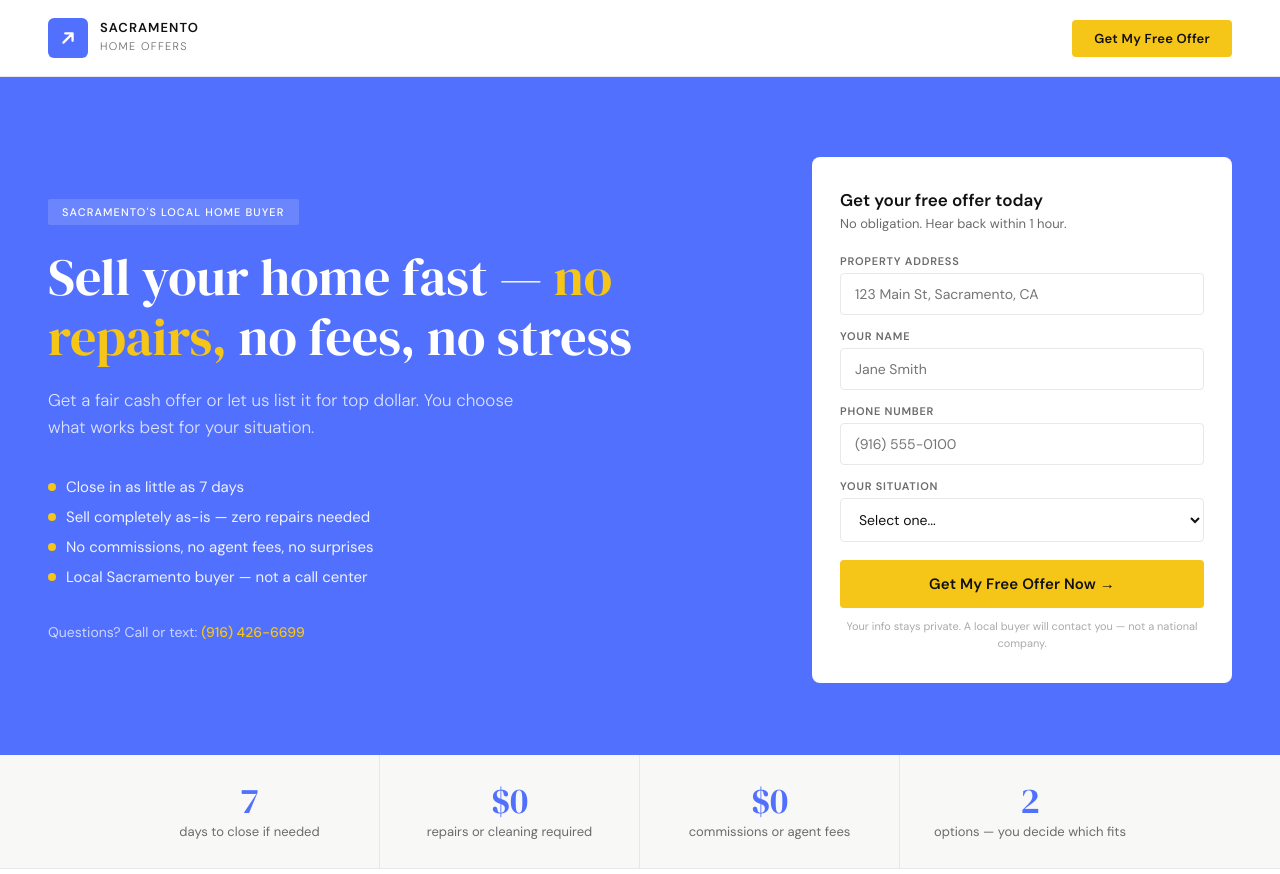
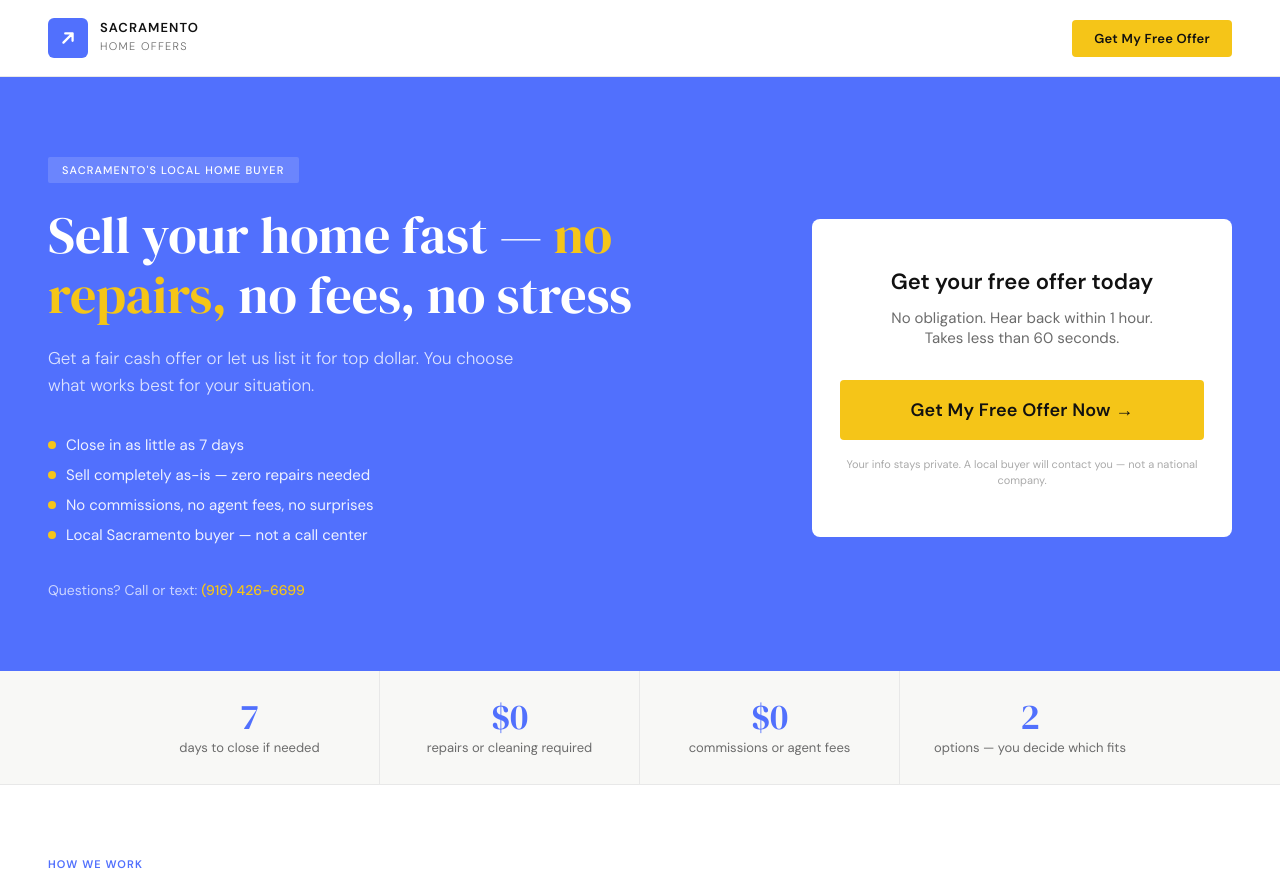
Before and after one commit to chantelmh/sacramento-home-offers, a plain HTML site: page index.html in a window 1280 px wide. Shown: the top 874 px of the page. Drawn offline with Linux system fonts and the light colour scheme.

Commit message:
button only index.html

```diff
--- a/index.html
+++ b/index.html
@@ -223,65 +223,12 @@
     <p class="hero-phone">Questions? Call or text: <a href="tel:9164266699">(916) 426-6699</a></p>
   </div>
 
-  <div class="hero-form" id="form">
-    <p class="form-title">Get your free offer today</p>
-    <p class="form-sub">No obligation. Hear back within 1 hour.</p>
-    <div id="form-fields">
-      <div class="field">
-        <label>Property address</label>
-        <input type="text" id="f-address" placeholder="123 Main St, Sacramento, CA" />
-      </div>
-      <div class="field">
-        <label>Your name</label>
-        <input type="text" id="f-name" placeholder="Jane Smith" />
-      </div>
-      <div class="field">
-        <label>Phone number</label>
-        <input type="tel" id="f-phone" placeholder="(916) 555-0100" />
-      </div>
-      <div class="field">
-        <label>Your situation</label>
-        <select id="f-situation">
-          <option value="">Select one...</option>
-          <option>House needs repairs / selling as-is</option>
-          <option>Inherited property</option>
-          <option>Behind on payments / foreclosure</option>
-          <option>Need to relocate fast</option>
-          <option>Tired landlord</option>
-          <option>Going through divorce</option>
-          <option>Other</option>
-        </select>
-      </div>
-      <button class="submit-btn" onclick="submitForm()">Get My Free Offer Now →</button>
-      <p class="form-privacy">Your info stays private. A local buyer will contact you — not a national company.</p>
-    </div>
-    <div id="form-success" style="display:none; text-align:center; padding:24px 0;">
-      <div style="font-size:40px; margin-bottom:12px;">✓</div>
-      <p style="font-size:17px; font-weight:600; color:#111; margin-bottom:8px;">We got your info!</p>
-      <p style="font-size:14px; color:#6b6b6b; line-height:1.6;">A local Sacramento buyer will reach out within 1 hour. No pressure, just honest options.</p>
-    </div>
+  <div class="hero-form" id="form" style="text-align:center; padding: 48px 28px;">
+    <p class="form-title" style="font-size:22px; margin-bottom:12px;">Get your free offer today</p>
+    <p class="form-sub" style="font-size:15px; margin-bottom:32px;">No obligation. Hear back within 1 hour.<br>Takes less than 60 seconds.</p>
+    <a href="https://forms.gle/nsGWNWL4tMzV81aX9" target="_blank" class="submit-btn" style="display:block; text-decoration:none; font-size:18px; padding:18px;">Get My Free Offer Now →</a>
+    <p class="form-privacy" style="margin-top:16px;">Your info stays private. A local buyer will contact you — not a national company.</p>
   </div>
-  <script>
-  function submitForm() {
-    var address = document.getElementById('f-address').value;
-    var name = document.getElementById('f-name').value;
-    var phone = document.getElementById('f-phone').value;
-    var situation = document.getElementById('f-situation').value;
-    if (!address || !name || !phone) {
-      alert('Please fill in your address, name, and phone number.');
-      return;
-    }
-    var formUrl = 'https://docs.google.com/forms/d/e/1FAIpQLSf2vbtg_wk4VBWfAeXnVmrR2gSbM9DqFtqdXq0qTMYvWWuBqA/formResponse';
-    var data = new FormData();
-    data.append('entry.1685357447', address);
-    data.append('entry.1885126967', name);
-    data.append('entry.45060656', phone);
-    data.append('entry.1272735447', situation);
-    fetch(formUrl, { method: 'POST', body: data, mode: 'no-cors' });
-    document.getElementById('form-fields').style.display = 'none';
-    document.getElementById('form-success').style.display = 'block';
-  }
-  </script>
 </section>
 
 <!-- TRUST BAR -->
```
